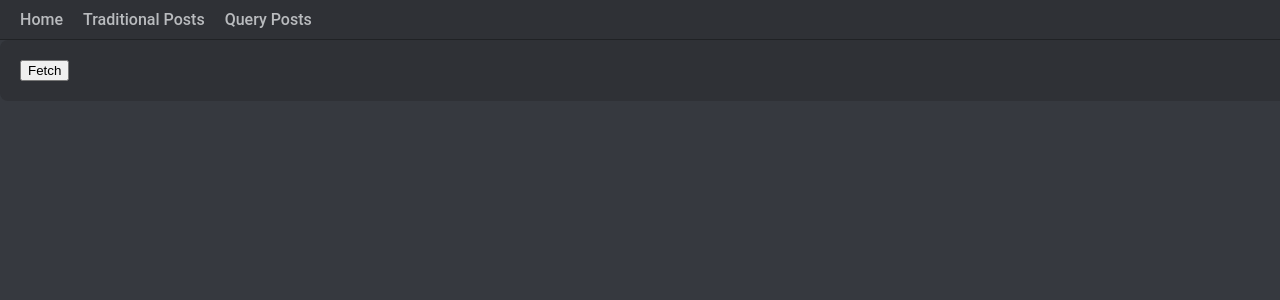
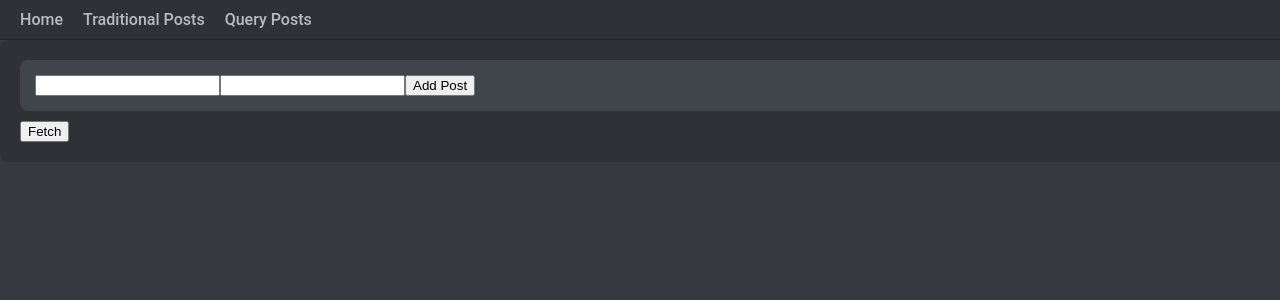
Before and after one commit to 9912353870/tanstack-query, a React (Create React App) app: page /postsrq in a window 1280 px wide. Shown: the top 300 px of the page. Built offline with nearby package versions, Linux system fonts and the light colour scheme.

Commit message:
Use mutation hook for mutating CRUD operation

```diff
--- a/db.json
+++ b/db.json
@@ -14,6 +14,11 @@
       "id": "3",
       "title": "AI in 2024",
       "body": "Impact on daily life"
+    },
+    {
+      "title": "dummy title",
+      "body": "dummy body",
+      "id": "JY94nGZ"
     }
   ],
   "fruits": [
--- a/src/components/PostRQ.jsx
+++ b/src/components/PostRQ.jsx
@@ -1,9 +1,10 @@
-import { useQuery } from "@tanstack/react-query";
+import { useMutation, useQuery } from "@tanstack/react-query";
 import axios from "axios";
-import React from "react";
+import React, { useState } from "react";
 import { Link } from "react-router-dom";
 
 const PostRQ = () => {
+  const [form, setFormData] = useState(null);
   const { data, isLoading, isError, error, refetch } = useQuery({
     queryKey: ["posts"],
     queryFn: () => {
@@ -15,12 +16,42 @@ const PostRQ = () => {
     enabled: false, //It won't allow automatic fetching, only allow manual fetching and provide 'refetch' fn to do it
   });
 
+  const { mutate: addMutation } = useMutation({
+    mutationFn: (payload) => {
+        return axios.post("http://localhost:4000/posts", payload);
+      }
+  });
+
+  const handleSubmit = (e) => {
+    e.preventDefault();
+    console.log(form);
+    addMutation(form);
+  };
+
   if (isError) return <div>{error.message}</div>;
   if (isLoading) return <div>Loading....!</div>;
 
   return (
-    <div className="post-list">
-      <button onClick={refetch}>Fetch</button>
+    <div className="post-list" key="0">
+      <div className="post-item">
+        <form>
+          <input
+            type="text"
+            name="title"
+            onChange={(e) =>
+              setFormData({ ...form, [e.target.name]: e.target.value })
+            }
+          />
+          <input
+            type="text"
+            name="body"
+            onChange={(e) =>
+              setFormData({ ...form, [e.target.name]: e.target.value })
+            }
+          />
+          <button onClick={handleSubmit}>Add Post</button>
+        </form>
+      </div>
       {data &&
         data?.data?.map((item) => {
           return (
@@ -32,6 +63,7 @@ const PostRQ = () => {
             </Link>
           );
         })}
+      <button onClick={refetch}>Fetch</button>
     </div>
   );
 };
```
Lines whose indentation alone changed are shown as unchanged.
